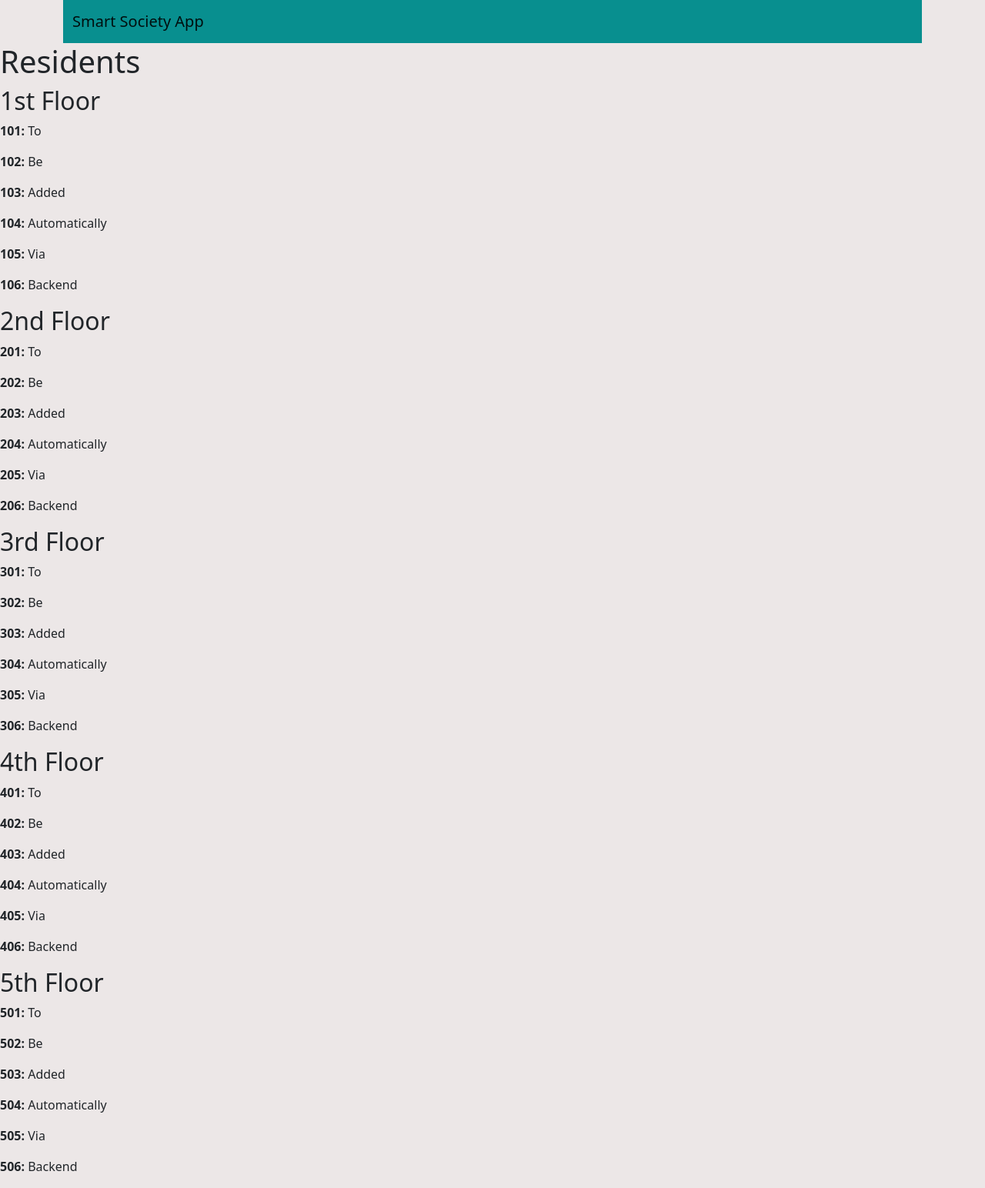
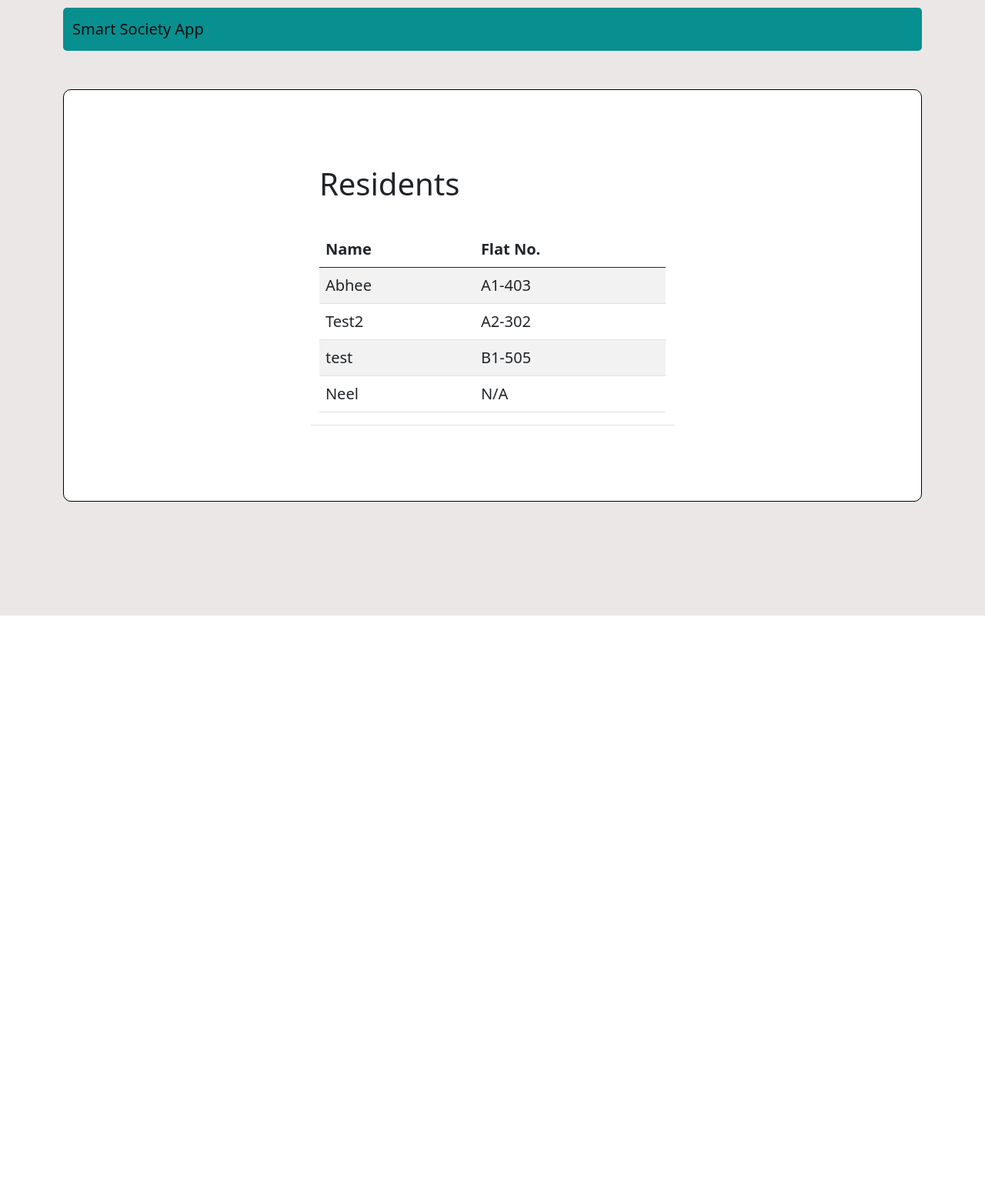
Before and after one commit to Abheelash-Mishra/Smart_Society_App, a Django app: page /residents/ in a window 1280 px wide. Shown: the whole page at 77% size. After the commit the page ends 800 px from the top, so only its background shows below. Run offline with Django 4.2, Linux system fonts and the light colour scheme; data comes from the database, SQL or seed files in the repository; both versions use the stored data as it was after the commit; some libraries are stand-ins or nearby versions.

Commit message:
Added Image to main_page.html and updated resident_list.html

```diff
--- a/Smart_Society_App/settings.py
+++ b/Smart_Society_App/settings.py
@@ -130,6 +130,9 @@ USE_TZ = True
 # https://docs.djangoproject.com/en/4.2/howto/static-files/
 
 STATIC_URL = 'static/'
+STATICFILES_DIRS = [
+    BASE_DIR / "static",
+]
 
 # Default primary key field type
 # https://docs.djangoproject.com/en/4.2/ref/settings/#default-auto-field
--- a/residents/templates/resident_list.html
+++ b/residents/templates/resident_list.html
@@ -2,64 +2,32 @@
 
 {% block content %}
 
-{#    <div class="container">#}
-{#        <div style="border: solid 1px black; border-radius: 10px; width: 100%; background-color: white">#}
-{#            <div class="row justify-content-center mt-5 mb-5">#}
-{#                <div class="col-md-5 col-sm-15 border-bottom">#}
-{#                    {% for resident in profile %}#}
-{#                        {{ resident.flat_no }}#}
-{#                        <br>#}
-{#                    {% endfor %}#}
-{#                </div>#}
-{#            </div>#}
-{#        </div>#}
-{#    </div>#}
-     <h1 id="resident">Residents</h1>
-        <div class="residents_container">
-            <div id="1st">
-                <h2>1st Floor</h2>
-                <p><strong>101: </strong>To</p>
-                <p><strong>102: </strong>Be</p>
-                <p><strong>103: </strong>Added</p>
-                <p><strong>104: </strong>Automatically</p>
-                <p><strong>105: </strong>Via</p>
-                <p><strong>106: </strong>Backend</p>
+    <div class="container">
+        <div style="border: solid 1px black; border-radius: 10px; width: 100%; background-color: white; padding: 50px 0px; margin: 50px 0px; font-size: 20px">
+            <div class="row justify-content-center mt-5 mb-5">
+                <div class="col-md-5 col-sm-15 border-bottom">
+                    <h1>Residents</h1>
+                    <br>
+                    <table class="table table-striped table-hover">
+                        <thead>
+                        <tr>
+                            <th scope="col">Name</th>
+                            <th scope="col">Flat No.</th>
+                        </tr>
+                        </thead>
+
+                        <tbody>
+                        {% for resident in profile %}
+                            <tr>
+                                <td>{{ resident.name }}</td>
+                                <td>{{ resident.flat_no }}</td>
+                            </tr>
+                        {% endfor %}
+                        </tbody>
+                    </table>
+                </div>
             </div>
-            <div id="2nd">
-                <h2>2nd Floor</h2>
-                <p><strong>201: </strong>To</p>
-                <p><strong>202: </strong>Be</p>
-                <p><strong>203: </strong>Added</p>
-                <p><strong>204: </strong>Automatically</p>
-                <p><strong>205: </strong>Via</p>
-                <p><strong>206: </strong>Backend</p>
-            </div>
-            <div id="3rd">
-                <h2>3rd Floor</h2>
-                <p><strong>301: </strong>To</p>
-                <p><strong>302: </strong>Be</p>
-                <p><strong>303: </strong>Added</p>
-                <p><strong>304: </strong>Automatically</p>
-                <p><strong>305: </strong>Via</p>
-                <p><strong>306: </strong>Backend</p>
-            </div>
-            <div id="4th">
-                <h2>4th Floor</h2>
-                <p><strong>401: </strong>To</p>
-                <p><strong>402: </strong>Be</p>
-                <p><strong>403: </strong>Added</p>
-                <p><strong>404: </strong>Automatically</p>
-                <p><strong>405: </strong>Via</p>
-                <p><strong>406: </strong>Backend</p>
-            </div>
-            <div id="5th">
-                <h2>5th Floor</h2>
-                <p><strong>501: </strong>To</p>
-                <p><strong>502: </strong>Be</p>
-                <p><strong>503: </strong>Added</p>
-                <p><strong>504: </strong>Automatically</p>
-                <p><strong>505: </strong>Via</p>
-                <p><strong>506: </strong>Backend</p>
-            </div>
+        </div>
+    </div>
 
 {% endblock %}
--- a/residents/views.py
+++ b/residents/views.py
@@ -6,7 +6,7 @@ from communications.models import Profile
 # Create your views here.
 class Residents(View):
     def get(self, request, *args, **kwargs):
-        profile = Profile.objects.all().order_by("-flat_no")
+        profile = Profile.objects.all().order_by("flat_no")
 
         context = {
             "profile":profile,
--- a/static/landing/navbar.css
+++ b/static/landing/navbar.css
@@ -1,13 +1,16 @@
 nav {
   display: flex;
+  border: 0px solid;
+  border-radius: 5px;
   width: 100%;
   padding: 10px 0;
+  margin: 10px 0;
   justify-content: center;
   background-color: #088F8F;
   position: sticky;
   cursor: pointer;
 }
 li {
-    margin-left: 50px;
+  margin-left: 20px;
   float: left;
 }
```
Also changed, not shown: landing/templates/navbar.html (+2 -21 lines), mainApp/templates/main_page.html (+4 -5 lines), static/mainApp/main_page.css (+27 -2 lines), db.sqlite3, static/society.jpeg (added).
